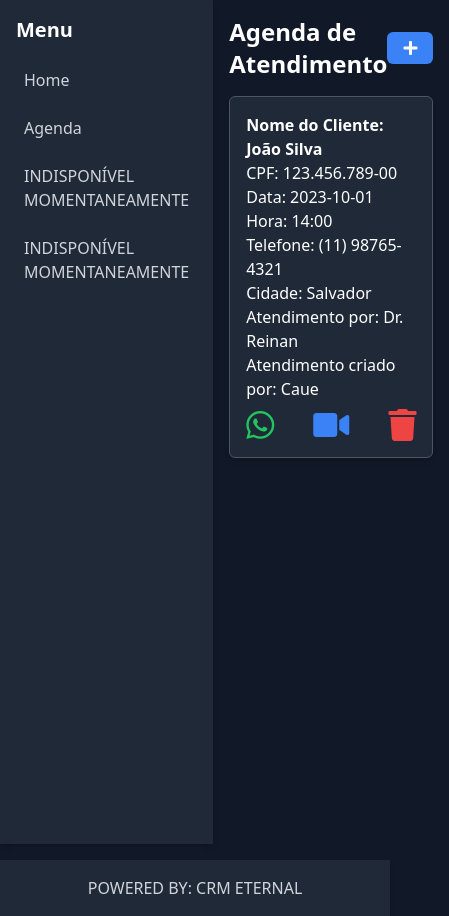
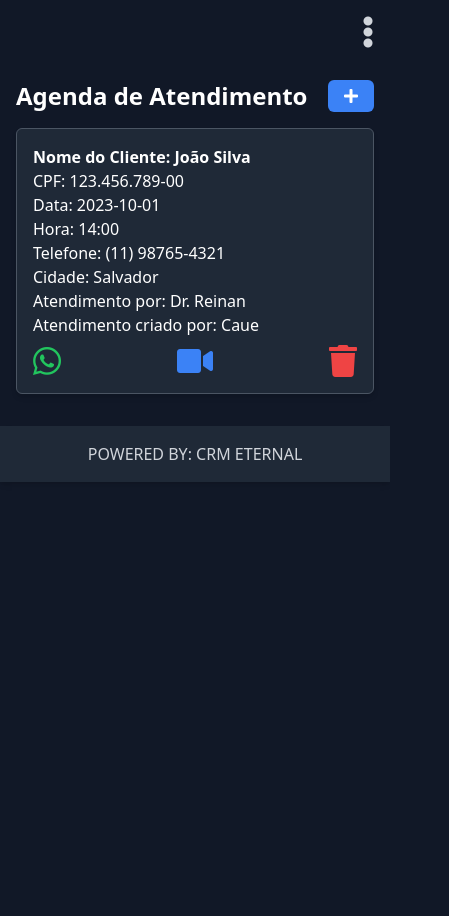
Before and after one commit to CaueKonceRamos/agendab1, a plain HTML site: page index.html in a window 390 px wide. Shown: the whole page, 449 px wide, since content can reach past the window. After the commit the page ends 844 px from the top, so only its background shows below. Drawn offline with nearby package versions, Linux system fonts and the light colour scheme.

Commit message:
Update index.html

```diff
--- a/index.html
+++ b/index.html
@@ -2,15 +2,15 @@
 <head>
     <meta charset="UTF-8">
     <meta name="viewport" content="width=device-width, initial-scale=1.0">
-    <title>Agenda de Atendimento - Escritório de Advocacia</title>
+    <title>Agenda de Atendimento - POWERED BY CRM</title>
     <script src="https://cdn.tailwindcss.com"></script>
     <link rel="stylesheet" href="https://cdnjs.cloudflare.com/ajax/libs/font-awesome/5.15.3/css/all.min.css"></link>
     <link href="https://fonts.googleapis.com/css2?family=Roboto:wght@400;700&display=swap" rel="stylesheet">
 </head>
 <body class="bg-gray-900 text-white font-roboto">
-    <div class="flex">
+    <div class="flex flex-col md:flex-row">
         <!-- Sidebar -->
-        <div class="w-64 bg-gray-800 h-screen shadow-md">
+        <div class="w-full md:w-64 bg-gray-800 h-auto md:h-screen shadow-md md:block hidden" id="sidebar">
             <div class="p-4">
                 <h2 class="text-xl font-bold mb-4">Menu</h2>
                 <ul class="space-y-2">
@@ -20,6 +20,13 @@
                     <li><a href="#" class="block text-gray-300 hover:bg-gray-700 p-2 rounded">INDISPONÍVEL MOMENTANEAMENTE</a></li>
                 </ul>
             </div>
+        </div>
+
+        <!-- Mobile Menu Button -->
+        <div class="md:hidden flex justify-end p-4">
+            <button id="mobileMenuButton" class="text-gray-300">
+                <i class="fas fa-ellipsis-v fa-2x"></i>
+            </button>
         </div>
 
         <!-- Main Content -->
@@ -111,6 +118,11 @@
     </footer>
 
     <script>
+        document.getElementById('mobileMenuButton').addEventListener('click', function() {
+            const sidebar = document.getElementById('sidebar');
+            sidebar.classList.toggle('hidden');
+        });
+
         document.getElementById('addClientButton').addEventListener('click', function() {
             const formContainer = document.getElementById('addAppointmentFormContainer');
             formContainer.classList.toggle('hidden');
```
